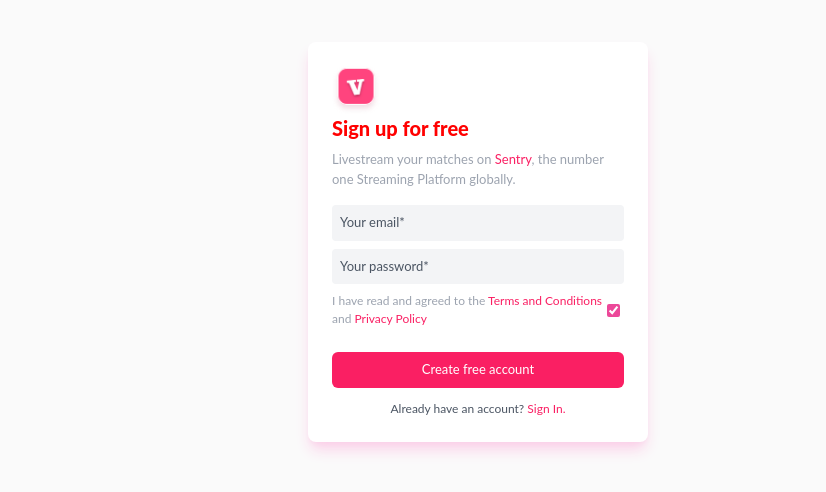
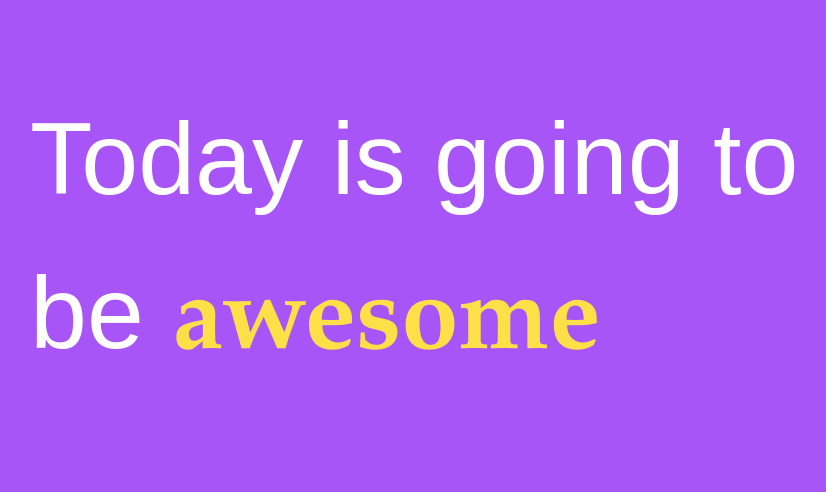
Before and after one commit to ben-dev10/react-ts-fundamentals, a React (Vite) app: page / in a window 1280 px wide. Shown: the part 158-650 px from the top of the page, without its empty margins (162-988 px from the left). Built offline with nearby package versions, Linux system fonts and the light colour scheme.

Commit message:
feat: HeaderSlider tutorial done

```diff
--- a/src/App.tsx
+++ b/src/App.tsx
@@ -8,7 +8,7 @@ function App() {
         <ConceptSelector concept2 />
       </div>
       <div className="tutorials-wrapper">
-        <TutorialSelector tutorialID="twcssplugins" />
+        <TutorialSelector tutorialID="headerslider" />
       </div>
     </div>
   );
--- /dev/null
+++ b/src/components/tutorials/HeaderSlider.tsx
@@ -0,0 +1,56 @@
+import { useEffect, useRef } from "react";
+
+export default function HeaderSlider() {
+  //  const left = document.getElementById("left-side");
+  const leftRef = useRef<HTMLElement | null>(null);
+
+  /* making sure "left" (commented one) is initialized properly and avoid the possibility of it being "null".,
+   * and the reason for useRef is to avoid querying the DOM directly
+   */
+  useEffect(() => {
+    leftRef.current = document.getElementById("left-side");
+  }, []);
+
+  const handleOnMove = (e: MouseEvent | TouchEvent) => {
+    // const width = e.clientX / window.innerWidth * 100;
+    const clientX = e instanceof MouseEvent ? e.clientX : e.touches[0].clientX;
+    const width = (clientX / window.innerWidth) * 100; // e.client is defined in the variable above
+    // left.style.width = `${width}%`;
+    if (leftRef.current) {
+      leftRef.current.style.width = `${width}%`;
+    }
+  };
+
+  //   document.onmousemove = (e) => handleOnMove(e); // for PC
+  //   document.ontouchmove = (e: TouchEvent) => handleOnMove(e.touches[0]); // for mobile
+
+  useEffect(() => {
+    document.onmousemove = (e) => handleOnMove(e); // for PC
+    document.ontouchmove = (e: TouchEvent) => handleOnMove(e); // for mobile
+    return () => {
+      document.onmousemove = null;
+      document.ontouchmove = null;
+    };
+  }, []);
+
+  return (
+    <div>
+      <div id="left-side" className="side bg-purple-500 z-[2]">
+        <h1 className="title">
+          Today is going to be{" "}
+          <span className="font-[garamond] font-[800] text-yellow-300">
+            awesome
+          </span>
+        </h1>
+      </div>
+      <div id="right-side" className="side bg-yellow-500 ">
+        <h1 className="title ">
+          Today is going to be{" "}
+          <span className="font-[garamond] font-[800] text-pink-500">
+            wonderful
+          </span>
+        </h1>
+      </div>
+    </div>
+  );
+}
--- a/src/components/tutorials/TutorialSelector.tsx
+++ b/src/components/tutorials/TutorialSelector.tsx
@@ -5,6 +5,7 @@ import AnimatedHeroText from "./AnimatedHeroText";
 import TWCSSPlugins from "./TWCSSPlugins";
 import BentoGrids from "./BentoGrids";
 import DrizzleDB from "./DrizzleDB";
+import HeaderSlider from "./HeaderSlider";
 export default function TutorialSelector({
   tutorialID,
 }: {
@@ -15,7 +16,8 @@ export default function TutorialSelector({
     | "animatedherotext"
     | "twcssplugins"
     | "bentogrids"
-    | "drizzledb";
+    | "drizzledb"
+    | "headerslider";
 }) {
   const components: { [key: string]: React.FC } = {
     grideffect: GridEffect,
@@ -25,6 +27,7 @@ export default function TutorialSelector({
     twcssplugins: TWCSSPlugins,
     bentogrids: BentoGrids,
     drizzledb: DrizzleDB,
+    headerslider: HeaderSlider,
   };
 
   const ComponentToRender = components[tutorialID.toLocaleLowerCase()];
--- a/src/index.css
+++ b/src/index.css
@@ -9,3 +9,13 @@
   color: rgba(255, 255, 255, 0.87);
   background-color: #242424;
 }
+
+@layer components {
+  .title {
+    @apply text-white font-[sans-serif] text-[8vw] mx-[15vw] my-0 w-[70vw]
+  }
+
+  .side {
+    @apply h-[100vh] w-[100vw] grid place-items-center overflow-hidden absolute
+  }
+}
```
